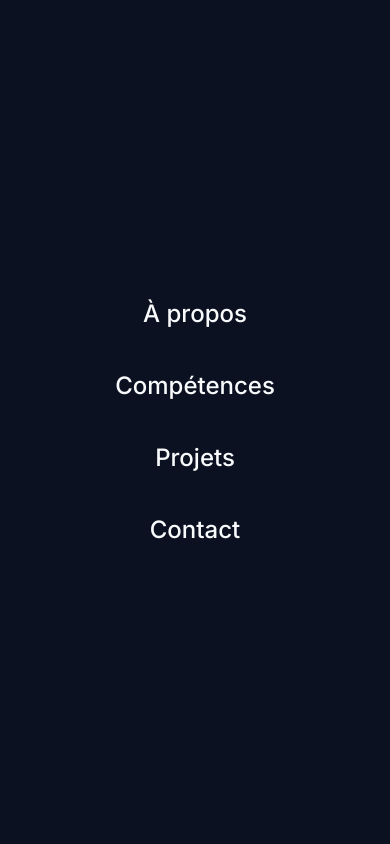
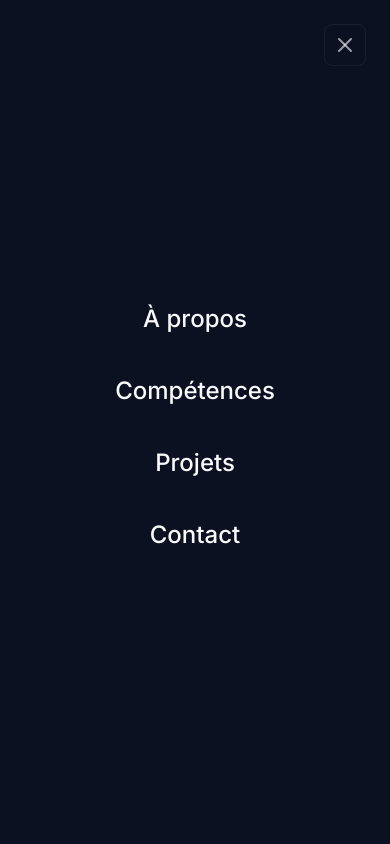
Before and after one commit to akaletekoffilevis/my-sweet-portfolio, a React (Vite) app: page / in a window 390 px wide. Both pictures are taken after a click on the button "Menu". Shown: the top 844 px of the page. Built offline with nearby package versions, Linux system fonts and the light colour scheme.

Commit message:
fix: add close X button in mobile overlay

```diff
--- a/src/components/Header.tsx
+++ b/src/components/Header.tsx
@@ -45,7 +45,16 @@ export default function Header() {
 
       {isMenuOpen && (
         <div className="fixed inset-0 z-50 md:hidden flex flex-col bg-app-bg">
-          <div className="flex-1 flex flex-col items-center justify-center gap-10">
+          <div className="flex justify-end p-6">
+            <button
+              onClick={() => setIsMenuOpen(false)}
+              className="p-2 rounded-lg border border-app-border-subtle text-app-text-soft hover:text-app-accent hover:border-app-accent transition cursor-pointer"
+              aria-label="Fermer"
+            >
+              <X className="h-6 w-6" />
+            </button>
+          </div>
+          <div className="flex-1 flex flex-col items-center justify-center gap-10 -mt-20">
             {NAV_LINKS.map((link) => (
               <a
                 key={link.href}
```
